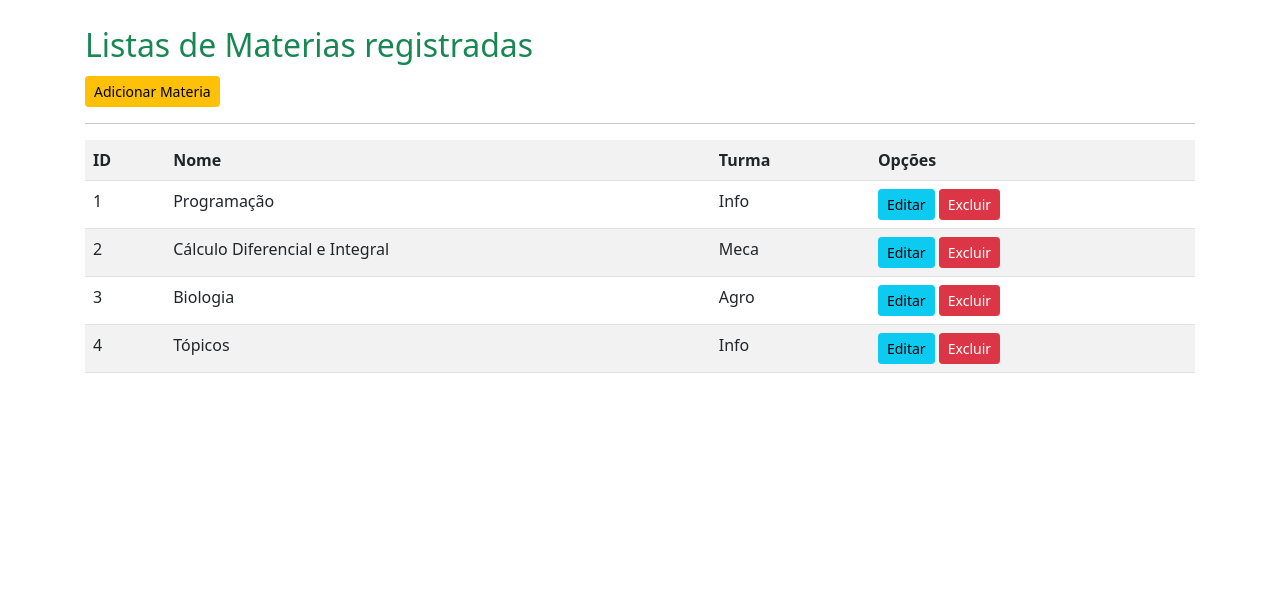
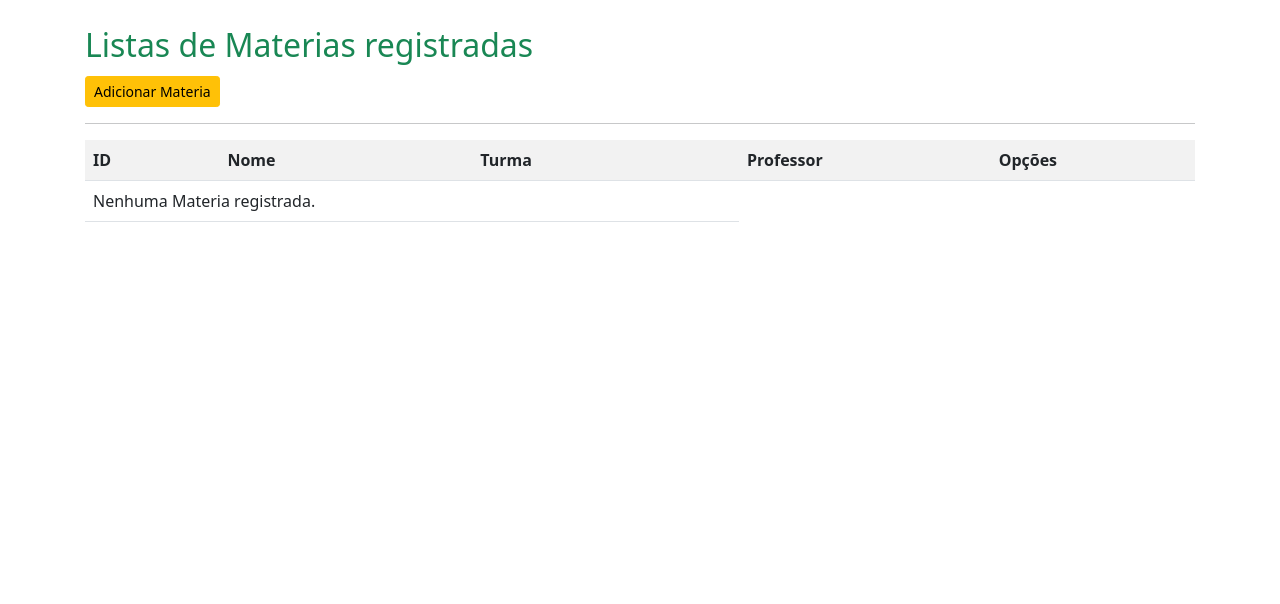
Before and after one commit to arraes777/ProjetoBlog, a Django app: page /listar/materia/ in a window 1280 px wide. Shown: the part 58-662 px from the top of the page. Run offline with Django 3.2, Linux system fonts and the light colour scheme; a user stored in the database is signed in; data comes from the database, SQL or seed files in the repository; both versions use the stored data as it was after the commit; some libraries are stand-ins or nearby versions.

Commit message:
form registrar

```diff
--- a/cadastros/models.py
+++ b/cadastros/models.py
@@ -1,4 +1,5 @@
 from django.db import models
+from django.contrib.auth.models import User
 
 # Create your models here.
 
@@ -20,6 +21,7 @@ class Turma(models.Model):
 class Materia(models.Model):
     nome = models.CharField(max_length=50)
 
+    usuario = models.ForeignKey(User, on_delete=models.PROTECT)
     turma = models.ForeignKey(Turma, on_delete=models.PROTECT)
 
     def __str__(self):
@@ -29,6 +31,7 @@ class Atividade(models.Model):
     descricao = models.CharField(max_length=100, verbose_name="Descrição")
     data_postagem = models.DateTimeField(verbose_name="Data da postagem", auto_now_add=True)
 
+    usuario = models.ForeignKey(User, on_delete=models.PROTECT)
     curso = models.ForeignKey(Curso, on_delete=models.PROTECT)
     materia = models.ForeignKey(Materia, on_delete=models.PROTECT)
 
--- a/cadastros/templates/cadastros/listas/atividade.html
+++ b/cadastros/templates/cadastros/listas/atividade.html
@@ -17,7 +17,9 @@
         <th>Descrição</th>
         <th>Curso</th>
         <th>Matéria</th>
+        <th>Professor</th>
         <th>Opções</th>
+
     </tr>
 
     {% for atividade in object_list %}
@@ -26,6 +28,7 @@
         <td>{{ atividade.descricao }}</td>
         <td>{{ atividade.curso }}</td>
         <td>{{ atividade.materia }}</td>
+        <td>{{ atividade.usuario }}</td>
         <td>
             <a href="{% url 'editar-atividade' atividade.pk %}" class="btn btn-info btn-sm">Editar</a>
             <a href="{% url 'excluir-atividade' atividade.pk %}" class="btn btn-danger btn-sm">Excluir</a>
--- a/cadastros/templates/cadastros/listas/materia.html
+++ b/cadastros/templates/cadastros/listas/materia.html
@@ -16,7 +16,9 @@
             <th>ID</th>
             <th>Nome</th>
             <th>Turma</th>
+            <th>Professor</th>
             <th>Opções</th>
+
         </tr>
 
         {% for materia in object_list %}
@@ -24,6 +26,7 @@
             <td>{{ materia.pk }}</td>
             <td>{{ materia.nome }}</td>
             <td>{{ materia.turma }}</td>
+            <td>{{ materia.usuario }}</td>
 
             <td>
                 <a href="{% url 'editar-materia' materia.pk %}" class="btn btn-info btn-sm">Editar</a>
--- a/cadastros/views.py
+++ b/cadastros/views.py
@@ -8,6 +8,8 @@ from .models import Curso, Turma, Materia, Atividade, Perfil_professor, Perfil_a
 from django.urls import reverse_lazy
 from django.contrib.auth.mixins import LoginRequiredMixin
 from braces.views import GroupRequiredMixin
+
+from django.shortcuts import get_object_or_404
 
 # Create your views here.
 
@@ -48,7 +50,7 @@ class MateriaCreate(GroupRequiredMixin, LoginRequiredMixin, CreateView):
     login_url = reverse_lazy('login')
     group_required = u"Administrador"
     model = Materia
-    fields = ['nome', 'turma']
+    fields = ['nome', 'turma', 'usuario']
     template_name = 'cadastros/form.html'
     success_url = reverse_lazy('index')
 
@@ -63,7 +65,7 @@ class AtividadeCreate(GroupRequiredMixin, LoginRequiredMixin, CreateView):
     login_url = reverse_lazy('login')
     group_required = u"Administrador"
     model = Atividade
-    fields = ['descricao', 'curso', 'materia']
+    fields = ['descricao', 'curso', 'materia', 'usuario']
     template_name = 'cadastros/form.html'
     success_url = reverse_lazy('index')
 
@@ -110,7 +112,7 @@ class AtividadeUpdate(GroupRequiredMixin, LoginRequiredMixin, UpdateView):
     login_url = reverse_lazy('login')
     group_required = u"Administrador"
     model = Atividade
-    fields = ['descricao', 'curso', 'materia']
+    fields = ['descricao', 'curso', 'materia', 'usuario']
     template_name = 'cadastros/form.html'
     success_url = reverse_lazy('index')
 
@@ -120,6 +122,10 @@ class AtividadeUpdate(GroupRequiredMixin, LoginRequiredMixin, UpdateView):
         context['botao'] = 'Salvar'
         context['cor'] = 'primary'
         return context
+
+    def get_object(self, queryset=None):
+        self.object = get_object_or_404(Atividade, pk=self.kwargs['pk'], usuario=self.request.user)
+        return self.object
 
 class CursoUpdate(GroupRequiredMixin, LoginRequiredMixin, UpdateView):
     login_url = reverse_lazy('login')
@@ -155,7 +161,7 @@ class MateriaUpdate(GroupRequiredMixin, LoginRequiredMixin, UpdateView):
     login_url = reverse_lazy('login')
     group_required = u"Administrador"
     model = Materia
-    fields = ['nome', 'turma']
+    fields = ['nome', 'turma', 'usuario']
     template_name = 'cadastros/form.html'
     success_url = reverse_lazy('index')
 
@@ -165,6 +171,10 @@ class MateriaUpdate(GroupRequiredMixin, LoginRequiredMixin, UpdateView):
         context['botao'] = 'Salvar'
         context['cor'] = 'primary'
         return context
+
+    def get_object(self, queryset=None):
+        self.object = get_object_or_404(Materia, pk=self.kwargs['pk'], usuario=self.request.user)
+        return self.object
 
 class Perfil_professorUpdate(GroupRequiredMixin, LoginRequiredMixin, UpdateView):
     login_url = reverse_lazy('login')
@@ -211,6 +221,10 @@ class AtividadeDelete(GroupRequiredMixin, LoginRequiredMixin, DeleteView):
         context['cor'] = 'danger'
         return context
 
+    def get_object(self, queryset=None):
+        self.object = get_object_or_404(Atividade, pk=self.kwargs['pk'], usuario=self.request.user)
+        return self.object
+
 class CursoDelete(GroupRequiredMixin, LoginRequiredMixin, DeleteView):
     login_url = reverse_lazy('login')
     group_required = u"Administrador"
@@ -253,6 +267,10 @@ class MateriaDelete(GroupRequiredMixin, LoginRequiredMixin, DeleteView):
         context['cor'] = 'danger'
         return context
 
+    def get_object(self, queryset=None):
+        self.object = get_object_or_404(Materia, pk=self.kwargs['pk'], usuario=self.request.user)
+        return self.object
+
 class Perfil_professorDelete(GroupRequiredMixin, LoginRequiredMixin, DeleteView):
     login_url = reverse_lazy('login')
     group_required = u"Administrador"
@@ -289,6 +307,10 @@ class AtividadeList(LoginRequiredMixin, ListView):
     model = Atividade
     template_name = 'cadastros/listas/atividade.html'
 
+    def get_queryset(self):
+        self.object_list = Atividade.objects.filter(usuario=self.request.user)
+        return self.object_list
+
 class CursoList(LoginRequiredMixin, ListView):
     login_url = reverse_lazy('login')
     model = Curso
@@ -304,6 +326,10 @@ class MateriaList(LoginRequiredMixin, ListView):
     model = Materia
     template_name = 'cadastros/listas/materia.html'
 
+    def get_queryset(self):
+        self.object_list = Materia.objects.filter(usuario=self.request.user)
+        return self.object_list
+
 class Perfil_professorList(LoginRequiredMixin, ListView):
     login_url = reverse_lazy('login')
     model = Perfil_professor
--- a/paginas/templates/paginas/modelo.html
+++ b/paginas/templates/paginas/modelo.html
@@ -120,7 +120,7 @@
                     </li>
                     {% else %}
                     <a href="{% url 'login' %}" class="btn btn-success mx-2">Login</a>
-                    <a href="#" class="btn btn-success mx-2">Registrar</a>
+                    <a href="{% url 'registrar' %}" class="btn btn-success mx-2">Registrar</a>
 
                     {% endif %}
 
--- a/usuarios/urls.py
+++ b/usuarios/urls.py
@@ -1,6 +1,7 @@
 from django.urls import path
 from django.contrib.auth import views as auth_views
 from django.views.generic.base import TemplateView
+from .views import UsuarioCreate
 
 urlpatterns = [
     path('login/', auth_views.LoginView.as_view(
@@ -8,5 +9,6 @@ urlpatterns = [
         ), name="login"),
 
     path('logout/', auth_views.LogoutView.as_view(), name="logout"),
+    path('registrar/', UsuarioCreate.as_view(), name="registrar"),
 
 ]
```
Also changed, not shown: usuarios/forms.py (added, +11 -0 lines), usuarios/views.py (+16 -2 lines), cadastros/migrations/0004_auto_20220128_0944.py (added), cadastros/migrations/0005_atividade_usuario.py (added), db.sqlite3.
